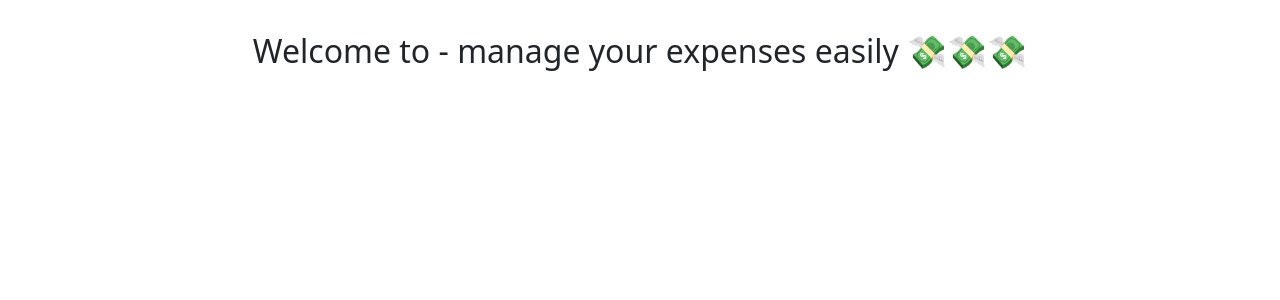
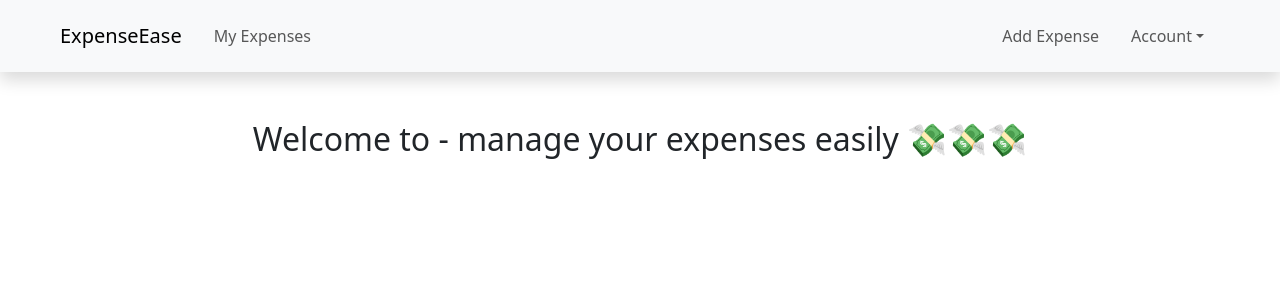
Before and after one commit to ShubhankarSingh/ExpenseEase, a React (Vite) app in the folder client/ExpenseEase/: page / in a window 1280 px wide. Shown: the top 300 px of the page. Built offline with nearby package versions, Linux system fonts and the light colour scheme; no server answers.

Commit message:
UI changes and added Navbar

```diff
--- a/client/ExpenseEase/src/App.css
+++ b/client/ExpenseEase/src/App.css
@@ -1,7 +1,7 @@
 #root {
-  max-width: 1280px;
-  margin: 0 auto;
-  padding: 2rem;
+  max-width: none;
+  margin: 0;
+  padding: 0;
   text-align: center;
 }
 
--- a/client/ExpenseEase/src/App.jsx
+++ b/client/ExpenseEase/src/App.jsx
@@ -11,6 +11,7 @@ import ExpenseDashBoard from './components/home/ExpenseDashBoard'
 import { AddExpense } from './components/home/AddExpense';
 import EditExpense from "./components/home/EditExpense";
 import { ExpenseChart } from "./components/home/ExpenseChart";
+import Navbar from "./components/layout/Navbar";
 
 
 function App() {
@@ -19,6 +20,7 @@ function App() {
   return (
     <main>
       <BrowserRouter>
+      <Navbar/>
         <Routes>
           <Route path="/" element={<Home/>}/>
           <Route path="/dashboard" element={<Dashboard/>}/>
--- a/client/ExpenseEase/src/components/home/ExpenseDashBoard.jsx
+++ b/client/ExpenseEase/src/components/home/ExpenseDashBoard.jsx
@@ -43,14 +43,18 @@ const ExpenseDashBoard = () => {
 
   return (
     <>
-    <Home/>
-     <Link to={"/add-expense"} className='btn btn-md btn-primary mt-2 p-2'>Add Expense</Link>
+      <div className="container mt-5">
+      <div className="d-flex justify-content-start mt-5">
+     <Link to={"/add-expense"} className='btn btn-md btn-primary m-2 p-2 rounded-0'>Add Expense</Link>
+     <Link to={"/expense-chart"} className='btn btn-md btn-success m-2 p-2 rounded-0'>Expense Report</Link>
+     </div>
+      </div>
       {isLoading ?
         (<h1>Loading Expenses...</h1>) :
         (
-          <div className="container mt-5">
+          <div className="container mt-2">
             <div className="row justify-content-center">
-              <div className="col-md-12">
+              <div className="col-12">
                 <table className='table'>
                   <thead>
                     <tr>
@@ -71,8 +75,8 @@ const ExpenseDashBoard = () => {
                         <td>{expense.createdDate}</td>
                         <td>{expense.category.category}</td>
                         <td>
-                            <Link to={`/edit-expense/${expense.expenseId}`} className='btn btn-outline-dark btn-md px-3 mx-2' >Edit</Link>
-                            <button className='btn btn-danger btn-md px-3' onClick={()=> handleClick(expense.expenseId)}>Delete</button>
+                            <Link to={`/edit-expense/${expense.expenseId}`} className='btn btn-outline-dark btn-md px-3 mx-2 rounded-0' >Edit</Link>
+                            <button className='btn btn-danger btn-md px-3 rounded-0' onClick={()=> handleClick(expense.expenseId)}>Delete</button>
                         </td>
                       </tr>
                     ))}
--- a/client/ExpenseEase/src/components/home/Home.jsx
+++ b/client/ExpenseEase/src/components/home/Home.jsx
@@ -14,7 +14,7 @@ const Home = () => {
   return (
     <div>
 
-        <h2>Welcome to {variable} - manage your expenses easily 💸💸💸</h2>
+        <h2 className="mt-5">Welcome to {variable} - manage your expenses easily 💸💸💸</h2>
 
     </div>
   )
--- /dev/null
+++ b/client/ExpenseEase/src/components/layout/Navbar.jsx
@@ -0,0 +1,91 @@
+import React, { useState } from 'react'
+import { NavLink } from 'react-bootstrap'
+import { Link } from 'react-router-dom'
+
+const Navbar = () => {
+
+    const [showAccount, setShowAccount] = useState(false)
+
+	const handleAccountClick = () => {
+		setShowAccount(!showAccount)
+	}
+
+  return (
+
+    <nav className='navbar navbar-expand-lg bg-body-tertiary px-5 py-2 shadow sticky-top'>
+        <div className='container-fluid'>
+            <Link to={"/"} className="navbar-brand">
+                <span className='hotel-color'>ExpenseEase</span>
+            </Link>
+            <button
+                className='navbar-toggler'
+                type='button'
+                data-bs-toggle="collapse"
+                data-bs-target="#navbarScroll"
+                aria-controls='navbarScroll'
+                aria-expanded="false"
+                aria-label='Toggle navigation'>
+                <span className='navbar-toggler-icon'></span>
+            </button>
+            <div className="collapse navbar-collapse" id="navbarScroll">
+					<ul className="navbar-nav me-auto my-2 my-lg-0 navbar-nav-scroll">
+						<li className="nav-item">
+							<Link className="nav-link" aria-current="page" to={"/expense-dashboard"}>
+								My Expenses
+							</Link>
+						</li>
+                        {/* <li className="nav-item">
+                            <Link className="nav-link" aria-current="page" to={"/admin"}>
+                                Admin
+                            </Link>
+                        </li> */}
+					</ul>
+
+					<ul className="d-flex navbar-nav">
+						<li className="nav-item">
+							<Link className="nav-link" to={"/add-expense"}>
+								Add Expense
+							</Link>
+						</li>
+
+						<li className="nav-item dropdown">
+                            <a
+								className={`nav-link dropdown-toggle ${showAccount ? "show" : ""}`}
+								href="#"
+								role="button"
+								data-bs-toggle="dropdown"
+								aria-expanded="false"
+								onClick={handleAccountClick}>
+								{" "}
+								Account
+							</a>
+							<ul className={`dropdown-menu ${showAccount ? "show" : ""}`}
+								aria-labelledby="navbarDropdown">
+
+                                <li>
+                                    <Link className="dropdown-item" to={"/login"}>
+                                        Login
+                                    </Link>
+                                </li>
+
+                                <li>
+                                    <Link className="dropdown-item" to={"/profile"}>
+                                        Profile
+                                    </Link>
+                                </li>
+
+                                <li>
+                                    <Link className="dropdown-item" to={"/logout"}>
+                                        Logout
+                                    </Link>
+                                </li>
+							</ul>
+						</li>
+					</ul>
+				</div>
+        </div>
+    </nav>
+  )
+}
+
+export default Navbar
--- a/client/ExpenseEase/src/index.css
+++ b/client/ExpenseEase/src/index.css
@@ -12,6 +12,52 @@
   -webkit-font-smoothing: antialiased;
   -moz-osx-font-smoothing: grayscale;
 }
+
+/* Navigation bar definitions */
+.navbar{
+  padding: 0;
+ }
+ .navbar .navbar-nav .nav-link{
+  padding: 1em;
+ }
+ .navbar .navbar-nav .nav-item{
+  position: relative;
+ }
+
+ .navbar .navbar-nav .nav-item::after{
+  position: absolute;
+  bottom: 0;
+  left: 0;
+  right: 0;
+  content: '';
+  background-color:rgb(169, 77, 123) ;
+  width: 0;
+  margin: 0 auto;
+  height: 4px;
+  transition: all .5s;
+ }
+ .navbar .navbar-nav .nav-item:hover::after{
+  width: 100%;
+ }
+ .navbar-dark .navbar-nav .nav-link {
+  color: rgb(25, 24, 24);
+}
+
+.navbar-dark .navbar-brand {
+  color: rgb(25, 24, 24);
+}
+
+ @media screen and (min-width: 992px){
+  .navbar{
+  padding: 0;
+ }
+ .navbar .navbar-nav .nav-link{
+  padding: 1em 0;
+ }
+ .navbar .navbar-nav .nav-item{
+  margin: 0 1em;
+ }
+ }
 
 a {
   font-weight: 500;
```
